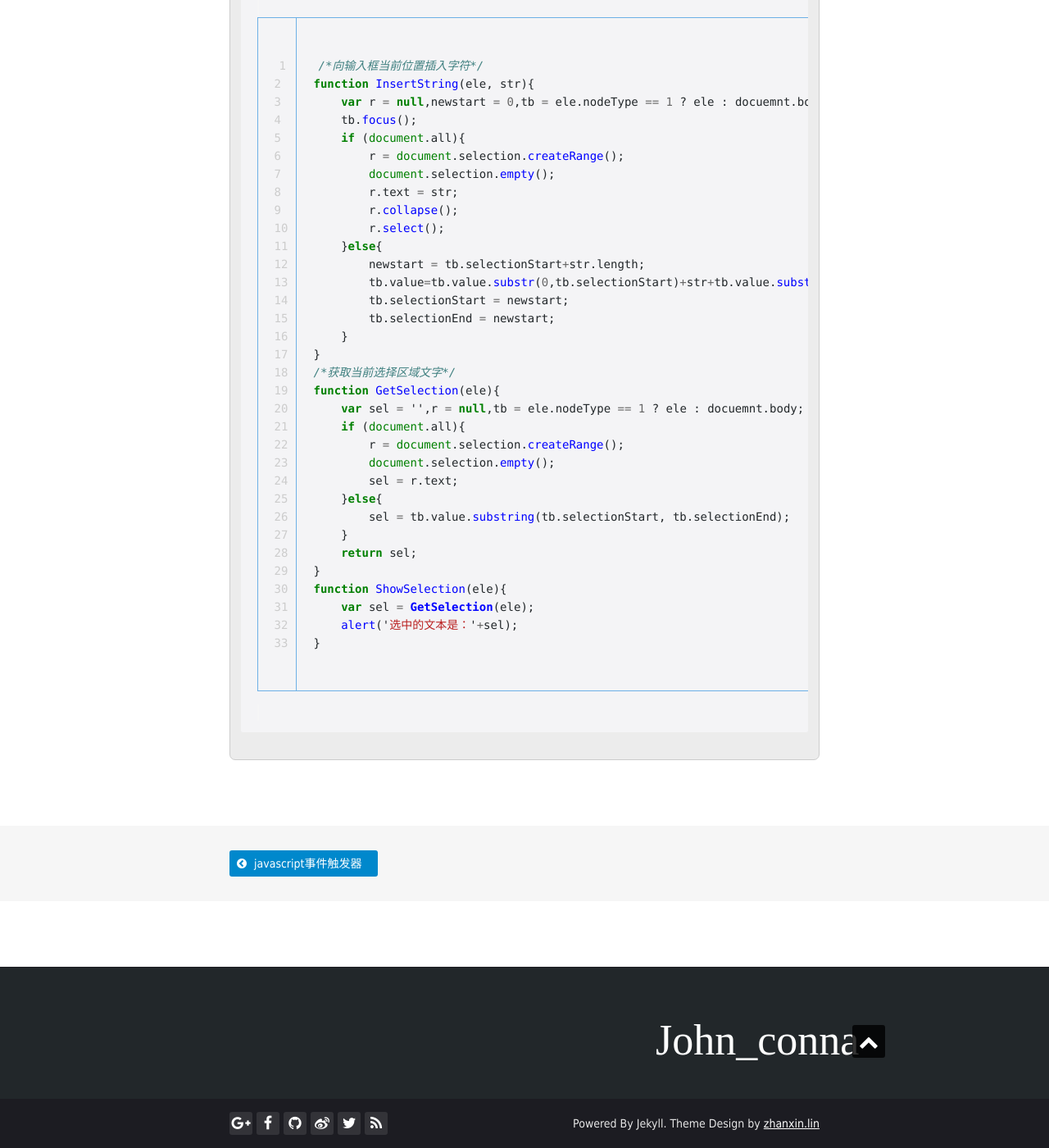
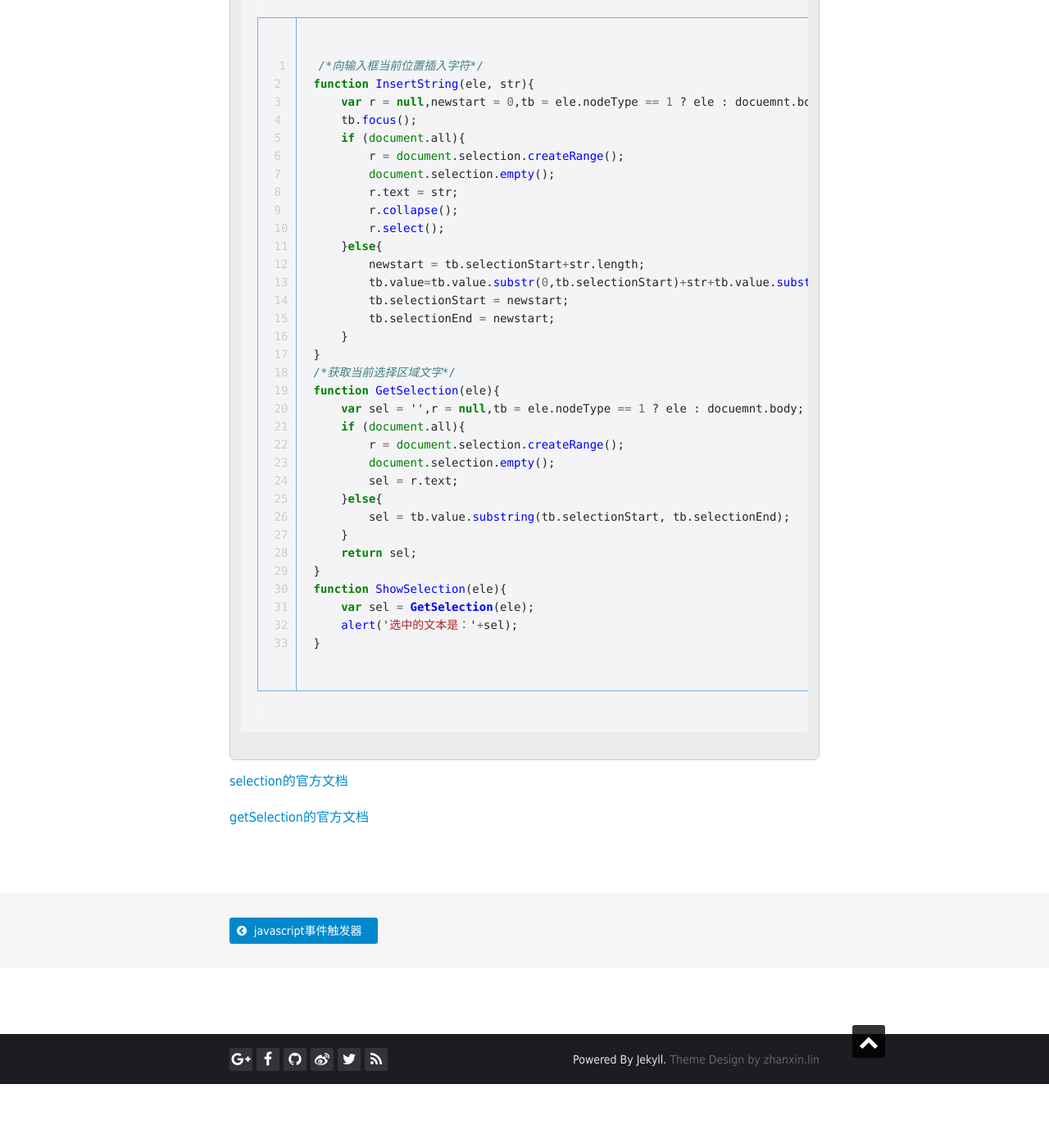
Before and after one commit to acs1899/myblog_back, a Jekyll site: the page built from _posts/2014-05-29-textarea-input-cursor.md, in a window 1280 px wide and 1400 px high, scrolled down 5943 px. Shown: the whole window at 82% size. Built offline with Jekyll 4.4.1, drawn with Linux system fonts in a browser that asks for light colours; nearby versions of some CDN libraries; some web fonts are replaced; Markdown is read by kramdown in place of the engine named in the settings; after the commit the page ends 7265 px from its top, so only the background shows below that.

Commit message:
edit 2014-05-29-textarea-input-cursor and fix some style

```diff
--- a/_layouts/default.html
+++ b/_layouts/default.html
@@ -63,7 +63,7 @@
                     {% for link in site.follow %}
                     <a class="follow" href="{{ link.url }}" target="_blank"><i class="fa {{ link.class }}"></i></a>
                     {% endfor %}
-                    <p class="text">Powered By Jekyll. Theme Design by <a href="http://www.zhanxin.info">zhanxin.lin</a></p>
+                    <p class="text">Powered By Jekyll. <span style="color:#666">Theme Design by <a href="http://www.zhanxin.info" style="color:#666;text-decoration:none;">zhanxin.lin</a></span></p>
                 </div>
             </div>
         </div>
--- a/_posts/2014-05-29-textarea-input-cursor.md
+++ b/_posts/2014-05-29-textarea-input-cursor.md
@@ -235,3 +237,7 @@ function ShowSelection(ele){
     alert('选中的文本是：'+sel);
 }
 {% endhighlight %}
+
+[selection的官方文档](http://msdn.microsoft.com/zh-cn/library/ie/ms535869\(v=vs.85\).aspx)
+
+[getSelection的官方文档](https://developer.mozilla.org/en-US/docs/Web/API/Selection)
--- a/themes/violet/css/style.css
+++ b/themes/violet/css/style.css
@@ -294,11 +294,11 @@ a:hover {
 
 #violet-foot {
     width: 100%;
-    height: 220px;
     border-top: 1px solid #1c1c22;
     background: #22272a;
 }
 .footer {
+	display:none;
     width: 720px;
     height: 160px;
     margin: 0 auto;
```
Also changed, not shown: other parts of _posts/2014-05-29-textarea-input-cursor.md (+3 -1 lines).
